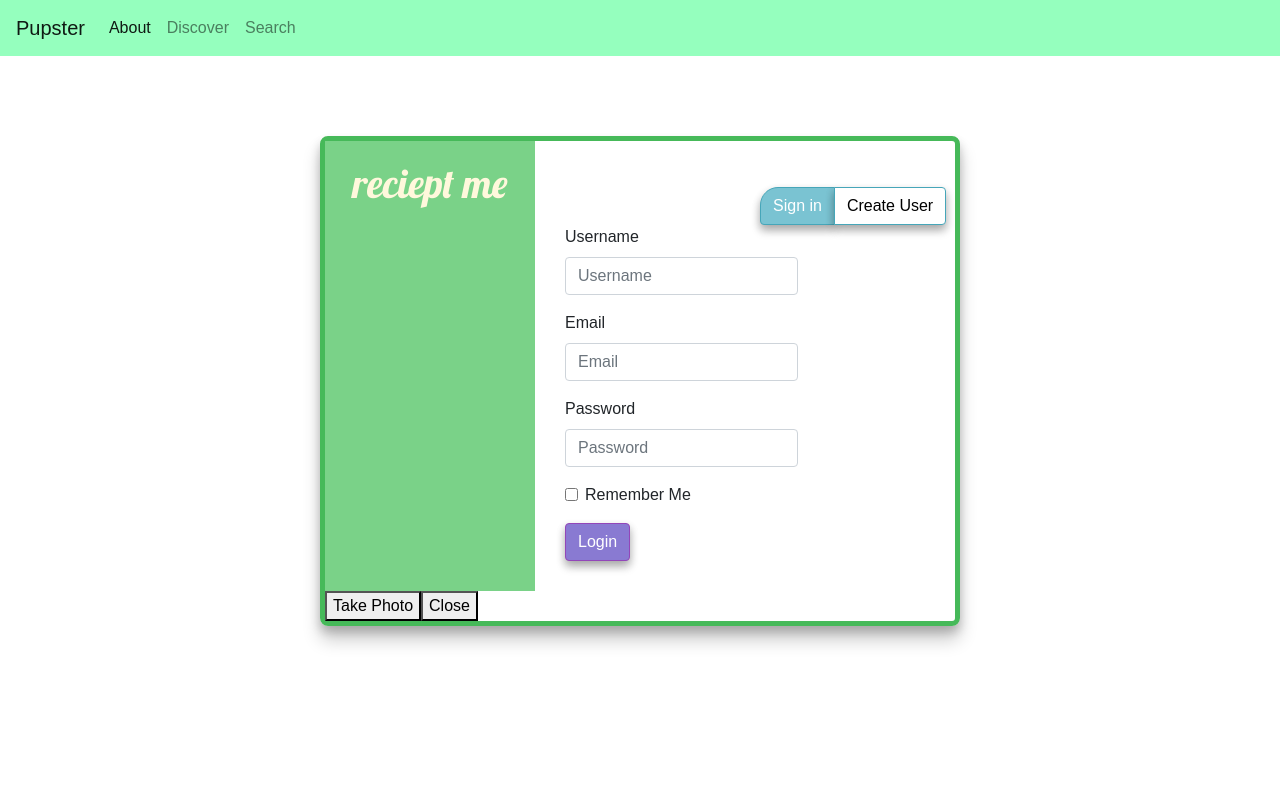
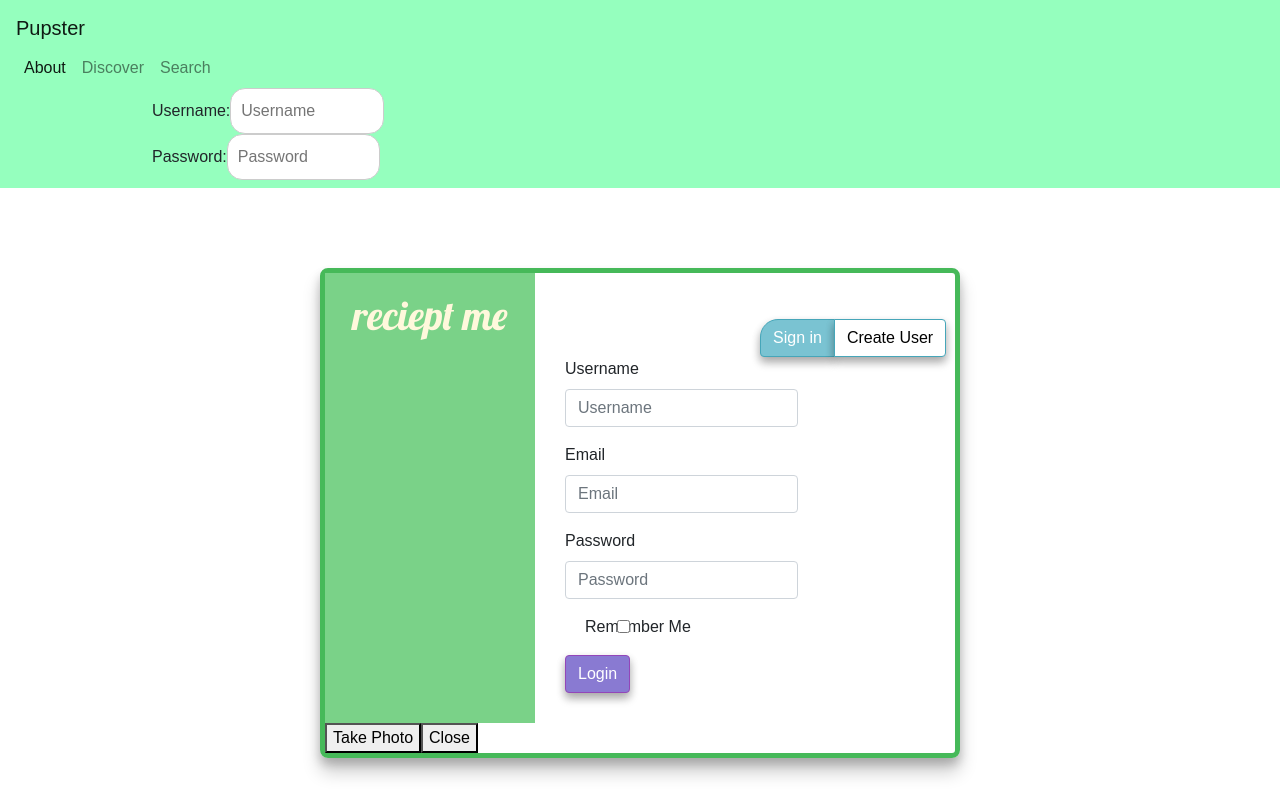
Before and after one commit to thinkgreen4/receipt-me, a React (Create React App) app in the folder client/: page / in a window 1280 px wide. Built offline with nearby package versions, Linux system fonts and the light colour scheme.

Commit message:
navbar password and username

```diff
--- a/client/src/components/Navbar/Navbar.css
+++ b/client/src/components/Navbar/Navbar.css
@@ -5,3 +5,11 @@ nav.navbar.navbar-default {
 .bg-light {
   background-color: #95ffbe!important;
 }
+
+input {
+  width: 50%;
+  padding: 10px;
+  border: 1px solid #ccc;
+  border-radius: 15px;
+  box-sizing: border-box;
+}
--- a/client/src/components/Navbar/Navbar.js
+++ b/client/src/components/Navbar/Navbar.js
@@ -5,6 +5,8 @@ import "./Navbar.css";
 // Depending on the current path, this component sets the "active" class on the appropriate navigation link item
 const Navbar = props => (
   <nav className="navbar navbar-expand-lg navbar-light bg-light">
+  <div clasName="row">
+  <div clasName="col-md-6"></div>
     <div className="navbar-brand" to="/">
       Pupster
     </div>
@@ -45,8 +47,18 @@ const Navbar = props => (
           >
             Search
           </div>
-        </li>
+
+      <div clasName="col-md-3">
+      <label for="username">Username:</label>
+      <input type="username" autocomplete="on" id="username" name="username" placeholder="Username"></input>
+      </div>
+      <div clasName="col-md-3">
+      <label for="password">Password:</label>
+      <input type="password" autocomplete="on" id="password" name="password" placeholder="Password"></input>
+       </div>
+      </li>
       </ul>
+    </div>
     </div>
   </nav>
 );
```
